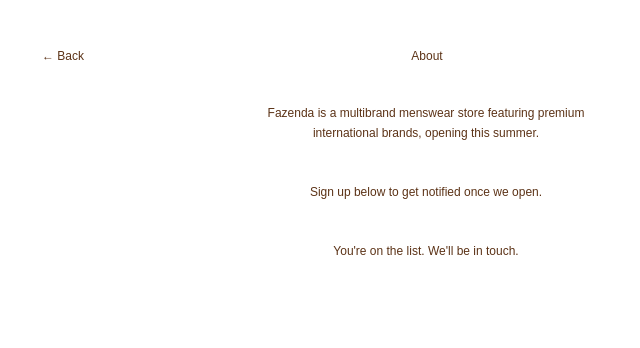
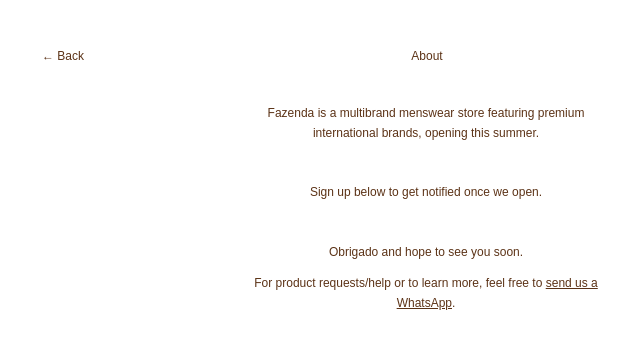
Before and after one commit to matteocarroll/fazenda, a Next.js app: page /about in a window 1280 px wide. Both pictures are taken after typing "Sample", "name@example.com", "5551234" into the empty fields and a click on the button "Submit". Shown: the top 348 px of the page, without its empty margins (214-854 px from the left). Built offline with nearby package versions, Linux system fonts and the light colour scheme; no server answers.

Commit message:
Update post-submit message on About page

```diff
--- a/app/about/page.tsx
+++ b/app/about/page.tsx
@@ -40,7 +40,23 @@
           </p>
 
           {submitted ? (
-            <p className="text-[#5c3317] text-xs">You're on the list. We'll be in touch.</p>
+            <div className="flex flex-col items-center gap-3 text-center max-w-sm">
+              <p className="text-[#5c3317] text-xs leading-relaxed">
+                Obrigado and hope to see you soon.
+              </p>
+              <p className="text-[#5c3317] text-xs leading-relaxed">
+                For product requests/help or to learn more, feel free to{" "}
+                <a
+                  href="https://wa.me/19298408626"
+                  target="_blank"
+                  rel="noopener noreferrer"
+                  className="underline hover:opacity-70 transition-opacity"
+                >
+                  send us a WhatsApp
+                </a>
+                .
+              </p>
+            </div>
           ) : (
             <form onSubmit={handleSubmit} className="flex flex-col items-center gap-3 w-full max-w-xs">
               <input
```
